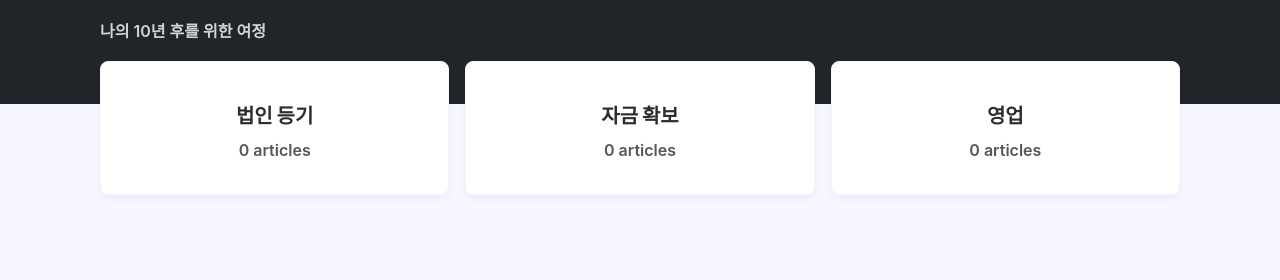
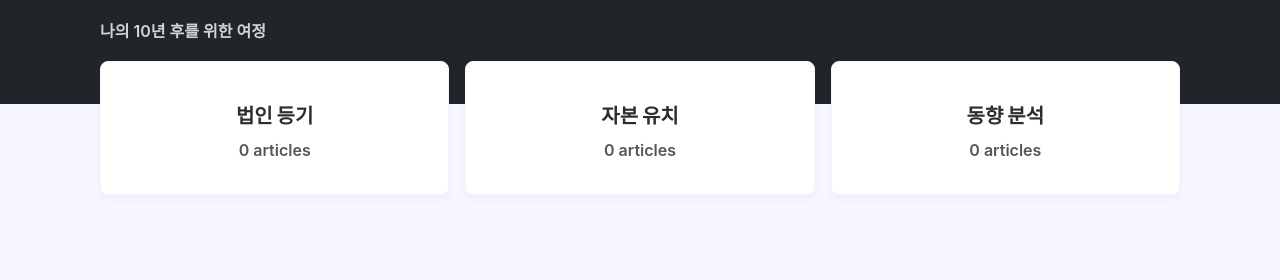
Before and after one commit to ontime-git/ontime-git.github.io, a Jekyll site: the page built from setup.html, in a window 1280 px wide. Shown: the part 222-502 px from the top of the page. Built offline with Jekyll 4.4.1, drawn with Linux system fonts in a browser that asks for light colours; nearby versions of some CDN libraries; some web fonts are replaced; comment, search, counter and statistics services are not loaded.

Commit message:
Update subcategory_list.yml

```diff
--- a/_data/subcategory_list.yml
+++ b/_data/subcategory_list.yml
@@ -6,12 +6,12 @@ registration:
   parent-category-name: 창업! 그 시작
   description: This is your first subcategory!
 funding:
-  name: 자금 확보
+  name: 자본 유치
   parent-category: setup
   parent-category-name: Using Subcategories
   description: This is your second subcategory!
 marketing:
-  name: 영업
+  name: 동향 분석
   parent-category: setup
   parent-category-name: Using Subcategories
   description: This is your third subcategory!
```
